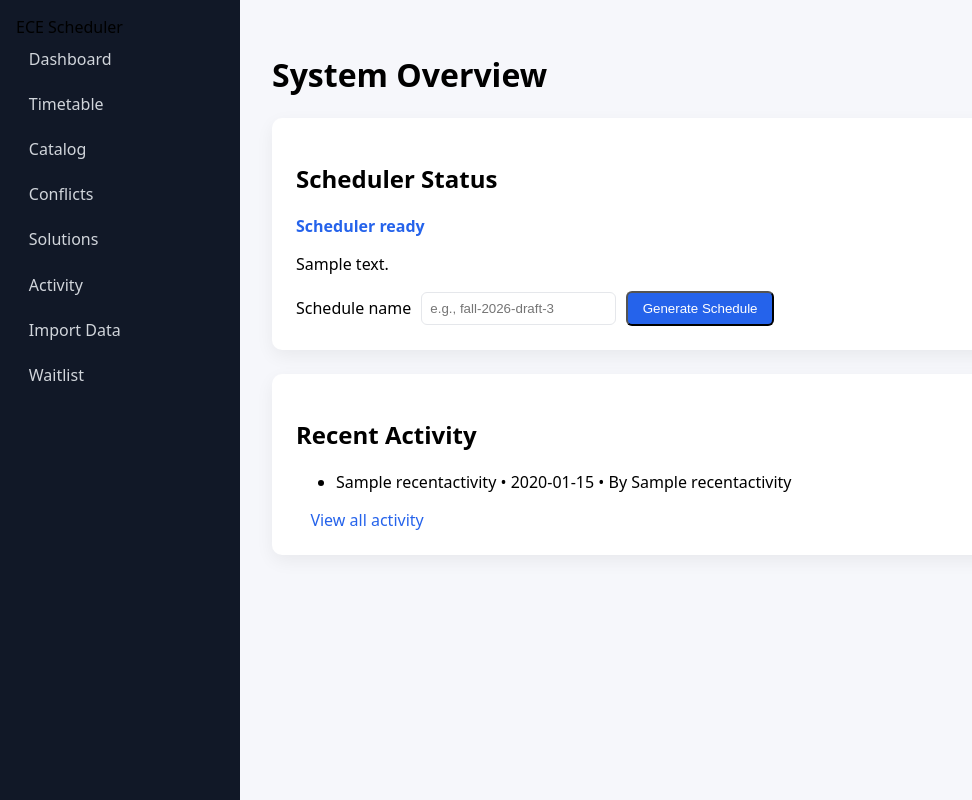
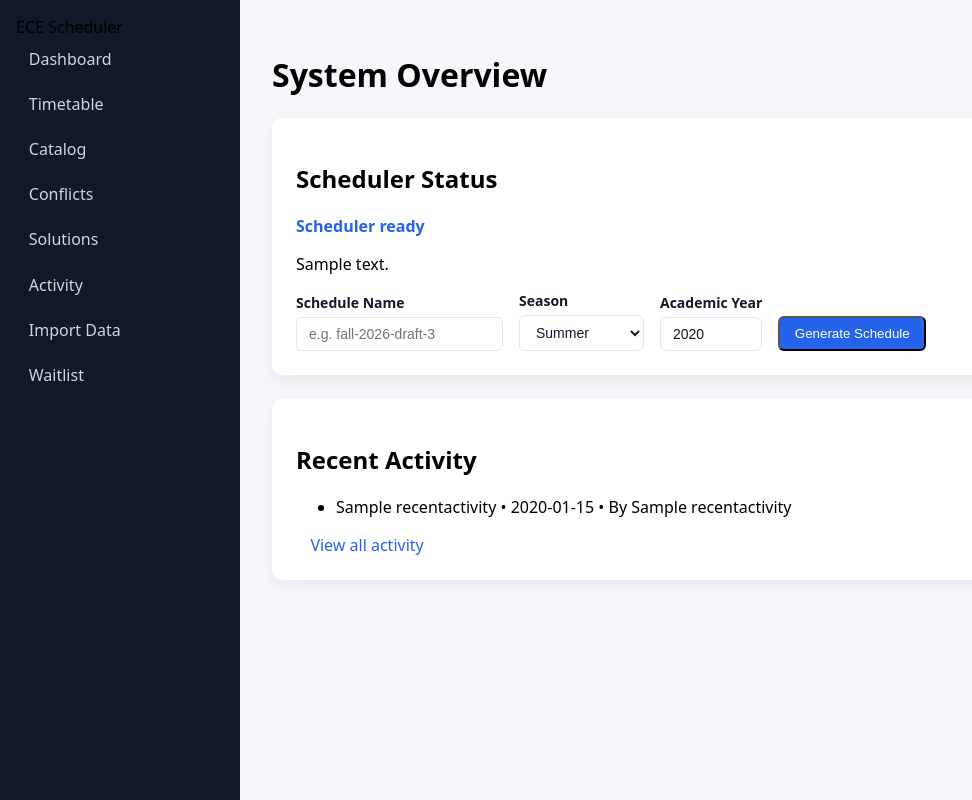
Before and after one commit to CelinZiad/490-10-Classes-Scheduler, a Flask app: template templates/admin-dashboard.html in a window 1280 px wide. Shown: the whole page, without its empty margins (0-972 px from the left). Run offline with Flask 3, Linux system fonts and the light colour scheme; the template is opened without the code that fills it: most values are stand-ins (such as "Sample title", 1, 10 or a date in 2020); some libraries are stand-ins or nearby versions.

Commit message:
task-8.7-added option for semester and year in dashboard for schedule generation

```diff
--- a/app.py
+++ b/app.py
@@ -172,7 +172,18 @@ def logactivity(
 
 @app.get("/")
 def dashboard():
-    # scheduler status
+    from pathlib import Path
+    import sys
+
+    PROJECT_ROOT = Path(__file__).resolve().parent
+    ALGO_DIR = PROJECT_ROOT / "timetable-algo"
+    GENETIC_DIR = ALGO_DIR / "genetic_algo"
+
+    if str(GENETIC_DIR) not in sys.path:
+        sys.path.insert(0, str(GENETIC_DIR))
+
+    import config
+
     if not algorithmimplemented:
         scheduler_status = {
             "state": "NOT_IMPLEMENTED",
@@ -189,11 +200,11 @@ def dashboard():
         db.session.execute(
             db.text(
                 """
-            select createdat, actorname, title
-            from activitylog
-            order by createdat desc
-            limit 3;
-        """
+                select createdat, actorname, title
+                from activitylog
+                order by createdat desc
+                limit 3;
+                """
             )
         )
         .mappings()
@@ -204,20 +215,36 @@ def dashboard():
         ROUTE_TEMPLATES["/"],
         scheduler_status=scheduler_status,
         recentactivity=recentactivity,
+        default_target_season=config.TARGET_SEASON,
+        default_academic_year=config.ACADEMIC_YEAR,
     )
 
 
 # Generate Schedule trigger (button on dashboard)
 @app.post("/schedulerrun")
 def postschedulerrun():
-    schedulename = request.form.get("schedulename", "schedule-draft")
+    schedulename = request.form.get("schedulename", "schedule-draft").strip() or "schedule-draft"
+
+    try:
+        season = int(request.form.get("season", 2))
+    except (TypeError, ValueError):
+        season = 2
+
+    try:
+        academic_year = int(request.form.get("academic_year", 2026))
+    except (TypeError, ValueError):
+        academic_year = 2026
 
     # always log that someone pressed the button
     logactivity(
         eventtype="schedulerrunrequested",
         title=f'Schedule run requested: "{schedulename}"',
         actorname="admin",
-        metadata={"schedulename": schedulename},
+        metadata={
+            "schedulename": schedulename,
+            "season": season,
+            "academic_year": academic_year,
+        },
     )
 
     # no algo -> log blocked, do not create schedulerun row
@@ -233,7 +260,10 @@ def postschedulerrun():
     # Run the genetic algorithm
     from algo_runner import run_algorithm
 
-    result = run_algorithm()
+    result = run_algorithm(
+        target_season=season,
+        academic_year=academic_year,
+    )
 
     # Log the schedule run
     run_status = "generated" if result["status"] == "success" else "failed"
@@ -259,6 +289,8 @@ def postschedulerrun():
             actorname="system",
             metadata={
                 "schedulename": schedulename,
+                "season": season,
+                "academic_year": academic_year,
                 "best_fitness": result["best_fitness"],
                 "generations": result["generations"],
                 "termination_reason": result.get("termination_reason", ""),
@@ -274,14 +306,16 @@ def postschedulerrun():
                 f'{result.get("termination_reason", "unknown error")}'
             ),
             actorname="system",
-            metadata={"schedulename": schedulename},
+            metadata={
+                "schedulename": schedulename,
+                "season": season,
+                "academic_year": academic_year,
+            },
         )
 
     semester_labels = result.get("semester_labels", {})
 
-    # Insert conflicts and linked solutions into DB
     if result["conflicts"]:
-        # Ensure solution table has conflictid column (one-time migration)
         try:
             db.session.execute(db.text(
                 "ALTER TABLE solution ADD COLUMN IF NOT EXISTS "
@@ -291,7 +325,6 @@ def postschedulerrun():
         except Exception:
             db.session.rollback()
 
-        # Clear previous active conflicts and proposed solutions
         db.session.execute(
             db.text("delete from solution where status = 'proposed';")
         )
@@ -305,35 +338,32 @@ def postschedulerrun():
             ctype = row.get("Conflict_Type", "Unknown")
             detail = conflict_detail(row, semester_labels=semester_labels)
 
-            # Store conflict data as JSON for rich frontend display
             conflict_data = json.dumps({
                 "type": ctype,
                 "course": row.get("Course", ""),
                 "detail": detail,
             })
 
-            # Insert conflict and get its ID back
             conflict_row = db.session.execute(
                 db.text(
                     """
                     insert into conflict (status, description)
                     values ('active', :description)
                     returning conflictid;
-                """
+                    """
                 ),
                 {"description": conflict_data},
             ).mappings().first()
 
             conflict_id = conflict_row["conflictid"] if conflict_row else None
 
-            # Insert linked solution
             desc = derive_solution(row, semester_labels=semester_labels)
             db.session.execute(
                 db.text(
                     """
                     insert into solution (status, description, conflictid)
                     values ('proposed', :description, :conflictid);
-                """
+                    """
                 ),
                 {"description": f"[{ctype}] {desc}", "conflictid": conflict_id},
             )
@@ -357,7 +387,6 @@ def postschedulerrun():
             )
 
     return redirect(url_for("dashboard"))
-
 
 # view all activity + filter by date
 @app.get("/activity")
--- a/static/design-system.css
+++ b/static/design-system.css
@@ -174,3 +174,75 @@ body {
 }
 
 .export-menu a:hover { background: var(--app-bg); }
+
+/* --- Scheduler run form --- */
+
+.scheduler-run-form {
+  margin-top: 12px;
+  display: flex;
+  gap: 1rem;
+  align-items: flex-end;
+  flex-wrap: wrap;
+}
+
+.scheduler-form-group {
+  display: flex;
+  flex-direction: column;
+  gap: 0.35rem;
+}
+
+.scheduler-form-group label {
+  font-size: 0.875rem;
+  font-weight: 600;
+  color: var(--text-primary);
+}
+
+.scheduler-run-form input,
+.scheduler-run-form select {
+  padding: 0.5rem 0.75rem;
+  border: 1px solid var(--border-color);
+  border-radius: 6px;
+  background: white;
+  font-size: 0.875rem;
+  color: var(--text-primary);
+}
+
+.scheduler-run-form input:focus,
+.scheduler-run-form select:focus {
+  outline: none;
+  border-color: var(--sidebar-active);
+  box-shadow: 0 0 0 2px rgb(37 99 235 / 10%);
+}
+
+.scheduler-form-actions {
+  display: flex;
+  align-items: flex-end;
+}
+
+.sr-only {
+  position: absolute;
+  width: 1px;
+  height: 1px;
+  padding: 0;
+  margin: -1px;
+  overflow: hidden;
+  clip: rect(0, 0, 0, 0);
+  white-space: nowrap;
+  border: 0;
+}
+
+@media (width <= 768px) {
+  .scheduler-run-form {
+    flex-direction: column;
+    align-items: stretch;
+  }
+
+  .scheduler-form-actions {
+    width: 100%;
+  }
+
+  .scheduler-form-actions .btn {
+    width: 100%;
+    text-align: center;
+  }
+}
--- a/templates/admin-dashboard.html
+++ b/templates/admin-dashboard.html
@@ -21,17 +21,42 @@
     <p>Status is not available.</p>
   {% endif %}
 
-  <form method="POST" action="{{ url_for('postschedulerrun') }}"
-        style="margin-top: 12px; display:flex; gap:10px; align-items:center; flex-wrap:wrap;">
-    <label for="schedulename" class="sr-only">Schedule name</label>
+  <form method="POST" action="{{ url_for('postschedulerrun') }}" class="scheduler-run-form">
+    <div class="scheduler-form-group">
+      <label for="schedulename">Schedule Name</label>
       <input
         id="schedulename"
         type="text"
         name="schedulename"
-      placeholder="e.g., fall-2026-draft-3"
-      style="padding:0.5rem; border:1px solid #e5e7eb; border-radius:6px;"
+        placeholder="e.g. fall-2026-draft-3"
       >
+    </div>
+
+    <div class="scheduler-form-group">
+      <label for="season">Season</label>
+      <select id="season" name="season">
+        <option value="1" {% if default_target_season == 1 %}selected{% endif %}>Summer</option>
+        <option value="2" {% if default_target_season == 2 %}selected{% endif %}>Fall</option>
+        <option value="3" {% if default_target_season == 3 %}selected{% endif %}>Fall + Winter</option>
+        <option value="4" {% if default_target_season == 4 %}selected{% endif %}>Winter</option>
+      </select>
+    </div>
+
+    <div class="scheduler-form-group">
+      <label for="academic_year">Academic Year</label>
+      <input
+        id="academic_year"
+        type="number"
+        name="academic_year"
+        min="2000"
+        max="2100"
+        value="{{ default_academic_year }}"
+      >
+    </div>
+
+    <div class="scheduler-form-actions">
       <button class="btn btn-primary" type="submit">Generate Schedule</button>
+    </div>
   </form>
 </section>
 
--- a/timetable-algo/genetic_algo/config.py
+++ b/timetable-algo/genetic_algo/config.py
@@ -21,5 +21,6 @@ DB_NAME = os.environ.get("DB_NAME", "uvo490_3")
 DB_USER = os.environ.get("DB_USER", "uvo490_3")
 DB_PASSWORD = os.environ.get("DB_PASSWORD", "")
 
+# Default values used when no form override is provided
 TARGET_SEASON = 2  # 1=Summer, 2=Fall, 3=Fall+Winter, 4=Winter
 ACADEMIC_YEAR = 2026
```
Also changed, not shown: algo_runner.py (+54 -17 lines). Lines whose indentation alone changed are shown as unchanged.
